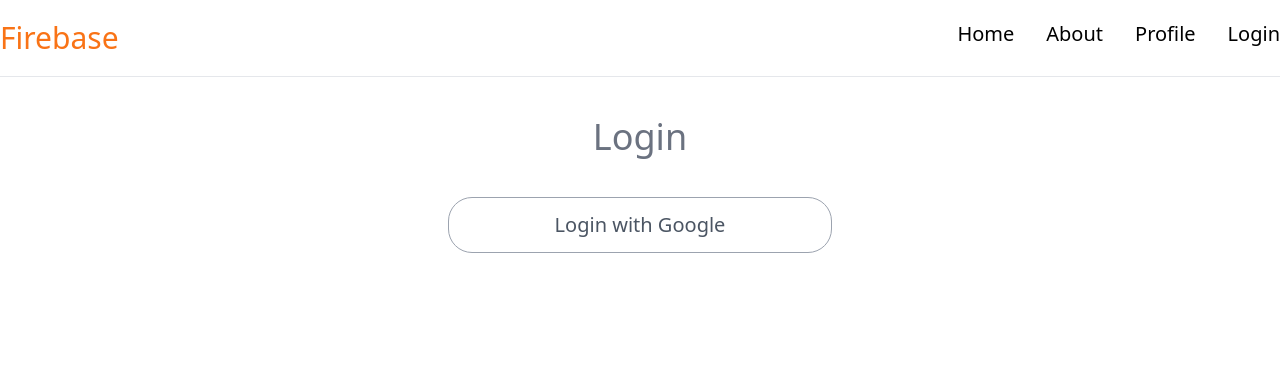
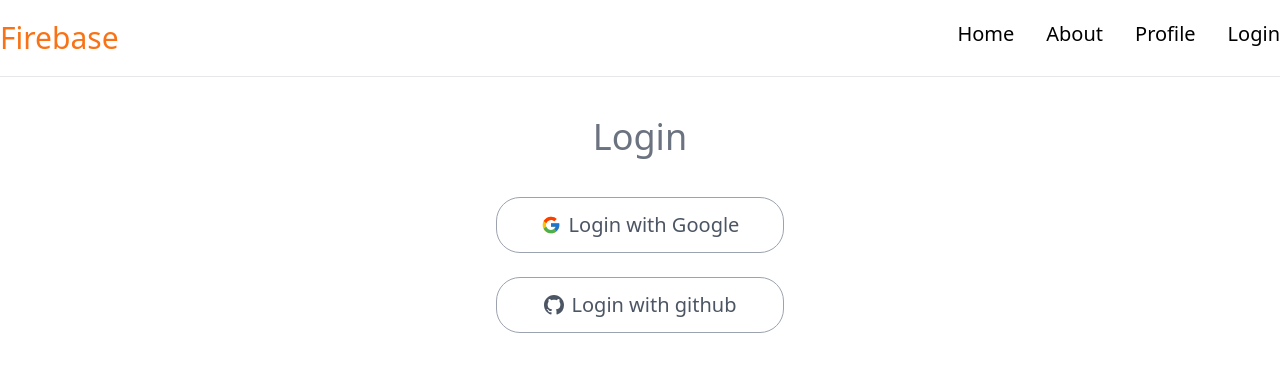
Before and after one commit to Rafiul29/firebase-intro, a React (Create React App) app: page /login in a window 1280 px wide. Shown: the top 372 px of the page. Built offline with nearby package versions, Linux system fonts and the light colour scheme; no server answers.

Commit message:
firebase github login added

```diff
--- a/package.json
+++ b/package.json
@@ -9,6 +9,7 @@
     "firebase": "^9.16.0",
     "react": "^18.2.0",
     "react-dom": "^18.2.0",
+    "react-icons": "^4.7.1",
     "react-router-dom": "^6.7.0",
     "react-scripts": "5.0.1",
     "web-vitals": "^2.1.4"
--- a/src/components/Login.js
+++ b/src/components/Login.js
@@ -1,33 +1,67 @@
-import React from 'react'
-import { getAuth, signInWithPopup, GoogleAuthProvider } from "firebase/auth";
-import app from '../firebase/firebase.init'
-import { useNavigate } from 'react-router-dom';
+import React from "react";
+import { getAuth, signInWithPopup, GoogleAuthProvider,GithubAuthProvider } from "firebase/auth";
+import app from "../firebase/firebase.init";
+import { useNavigate } from "react-router-dom";
+import { FcGoogle } from "react-icons/fc";
+import { BsGithub } from "react-icons/bs";
 
-const auth =getAuth(app);
-const providerGoogle= new GoogleAuthProvider();
+const auth = getAuth(app);
+const providerGoogle = new GoogleAuthProvider();
+const providerGithub =new GithubAuthProvider()
+const Login = () => {
+  const navigate = useNavigate();
+  //google login system
+  const handleGoogleLogin = () => {
+    signInWithPopup(auth, providerGoogle)
+      .then((data) => {
+        console.log(data.user);
+        navigate("/profile");
+      })
+      .catch((error) => {
+        console.log(error);
+      });
+  };
 
-const Login = () => {
-    const navigate=useNavigate()
-    //google login system
-    const handleGoogleLogin=()=>{
-        signInWithPopup(auth,providerGoogle)
-          .then((data)=>{
-            console.log(data.user)
-            navigate('/profile')
-          })
-          .catch((error)=>{
-            console.log(error)
-          })
-    }
+
+  const handleGithubLogin=()=>{
+      signInWithPopup(auth,providerGithub)
+      .then((data) => {
+        console.log(data.user);
+        navigate("/profile");
+      })
+      .catch((error) => {
+        console.log(error.message);
+      });
+
+  }
   return (
-    <div className='login container mx-auto py-10'
-    >
-    <h2 className='section-title text-center text-4xl text-gray-500 mb-10'>Login</h2>
-    <div className='login-platforms flex flex-col gap-6 items-center'>
-        <button onClick={handleGoogleLogin} className='google-sign-in border h-14 w-96  rounded-3xl border-gray-400 text-xl text-gray-600 active:border-orange-500 active:bg-orange-500 active:text-orange-50'>Login with Google</button>
+    <div className="login container mx-auto py-10">
+      <h2 className="section-title text-center text-4xl text-gray-500 mb-10">
+        Login
+      </h2>
+      <div className="login-platforms flex flex-col gap-6 items-center">
+        <button
+          onClick={handleGoogleLogin}
+          className="google-sign-in border h-14 w-72 rounded-3xl border-gray-400 text-xl text-gray-600 active:border-orange-500 active:bg-orange-500 active:text-orange-50 flex  flex-row justify-center gap-2 items-center"
+        >
+          <span>
+            <FcGoogle />{" "}
+          </span>{" "}
+          <p>Login with Google</p>
+        </button>
+
+        <button
+          onClick={handleGithubLogin}
+          className="google-sign-in border h-14 w-72 rounded-3xl border-gray-400 text-xl text-gray-600 active:border-orange-500 active:bg-orange-500 active:text-orange-50 flex  flex-row justify-center gap-2 items-center"
+        >
+          <span>
+            <BsGithub />{" "}
+          </span>{" "}
+          <p>Login with github</p>
+        </button>
+      </div>
     </div>
-    </div>
-  )
-}
+  );
+};
 
-export default Login
+export default Login;
--- a/src/components/Profile.js
+++ b/src/components/Profile.js
@@ -3,15 +3,16 @@ import app from "../firebase/firebase.init";
 
 const auth = getAuth(app);
 const Profile = ({ user }) => {
-  // const handleGoogleSignOut=()=>{
-  //     signOut(auth)
-  //     .then(()=>{
-  //         console.log("sign Out Successful")
-  //     })
-  //     .catch((error)=>{
-  //         console.log(("signout not successful"))
-  //     })
-  // }
+  const handleGoogleSignOut=()=>{
+      signOut(auth)
+      .then(()=>{
+          console.log("sign Out Successful")
+          user=""
+      })
+      .catch((error)=>{
+          console.log(("signout not successful"))
+      })
+  }
 
   return (
     <div className="profile container mx-auto py-10">
@@ -30,7 +31,7 @@ const Profile = ({ user }) => {
           <p>ID: {user.uid}</p>
 
           <button
-            onClick={() => signOut(auth)}
+            onClick={handleGoogleSignOut}
             className="google-sign-in border h-14 w-48  rounded-3xl border-gray-400 text-xl text-gray-600 active:border-orange-500 active:bg-orange-500 active:text-orange-50"
           >
             Sign out
```
Also changed, not shown: 1 other file (tests, documents, lock files or other folders).
